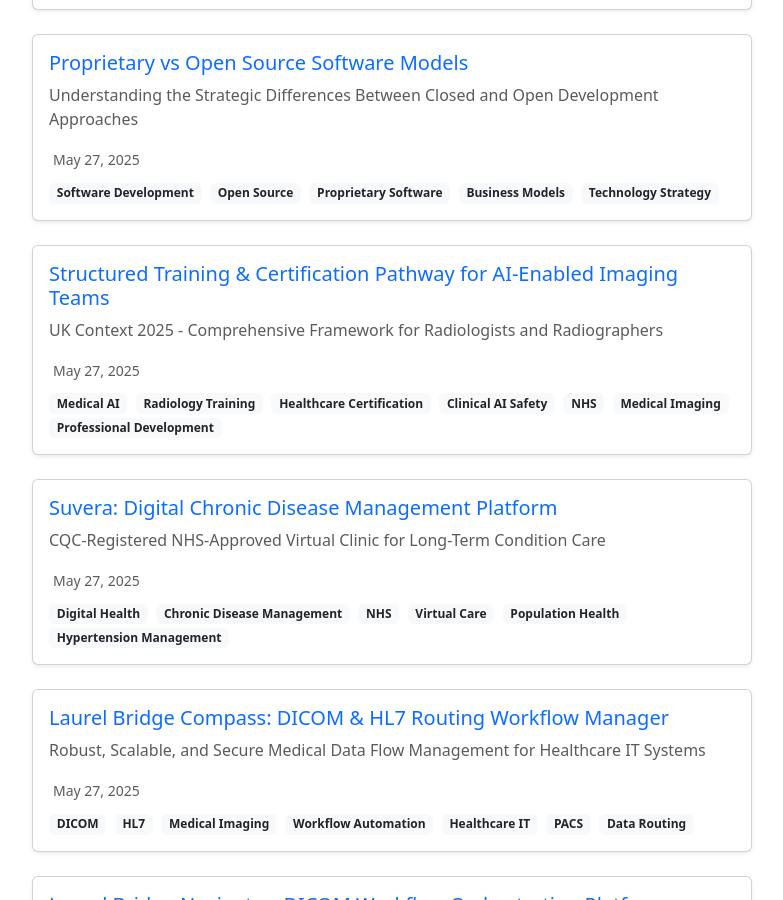
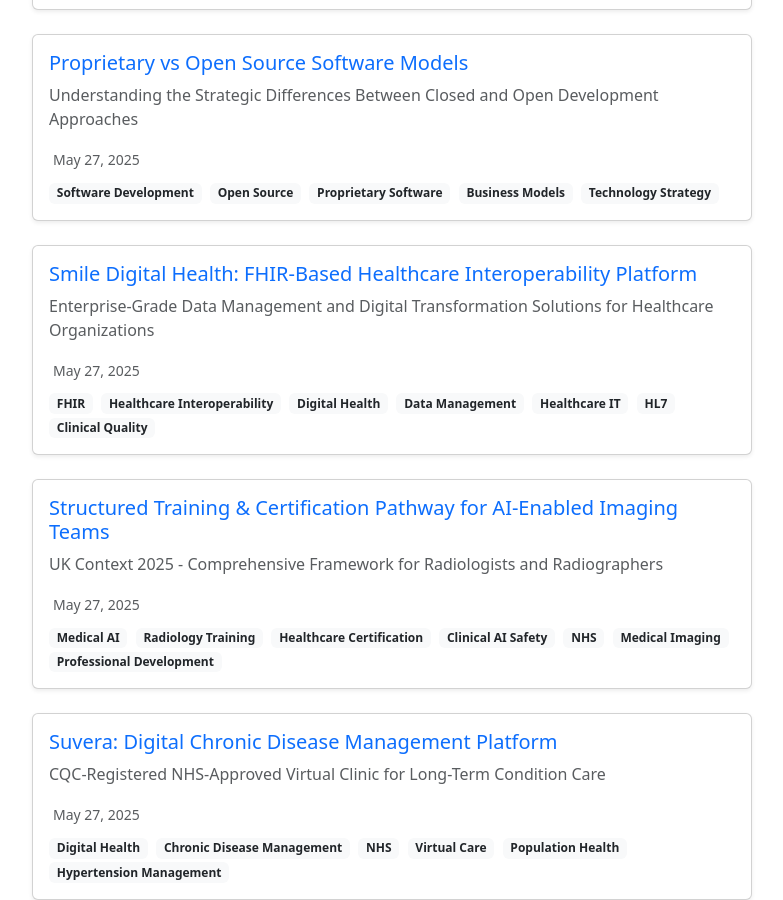
Before and after one commit to darwinist-io/darwinist-io.github.io, a Jekyll site: the page built from darwinist.io/documents.html, in a window 1280 px wide and 900 px high, scrolled down 397 px. Shown: the whole window, without its empty margins (248-1031 px from the left). Built offline with Jekyll 4.4.1, drawn with Linux system fonts in a browser that asks for light colours.

Commit message:
Configure for GitHub Pages at darwinist-io.github.io

```diff
--- a/darwinist.io/_config.yml
+++ b/darwinist.io/_config.yml
@@ -15,7 +15,7 @@
   Exploring the evolution of medical AI, data standards, and clinical innovation
   to drive better patient outcomes and operational efficiency.
 baseurl: "" # Leave empty if using custom domain
-url: "https://darwinist.io" # Your custom domain or https://username.github.io
+url: "https://darwinist-io.github.io" # Your custom domain or https://username.github.io
 
 # Build settings
 markdown: kramdown
--- a/darwinist.io/_docs/Smile Digital Health Product Brief.md
+++ b/darwinist.io/_docs/Smile Digital Health Product Brief.md
@@ -1,3 +1,12 @@
+---
+layout: document
+title: "Smile Digital Health: FHIR-Based Healthcare Interoperability Platform"
+subtitle: "Enterprise-Grade Data Management and Digital Transformation Solutions for Healthcare Organizations"
+date: 2025-05-27
+author: "Darwinist Team"
+tags: ["FHIR", "Healthcare Interoperability", "Digital Health", "Data Management", "Healthcare IT", "HL7", "Clinical Quality"]
+---
+
 **Product Brief: Smile Digital Health**
 
 ### **Company Overview**
```
